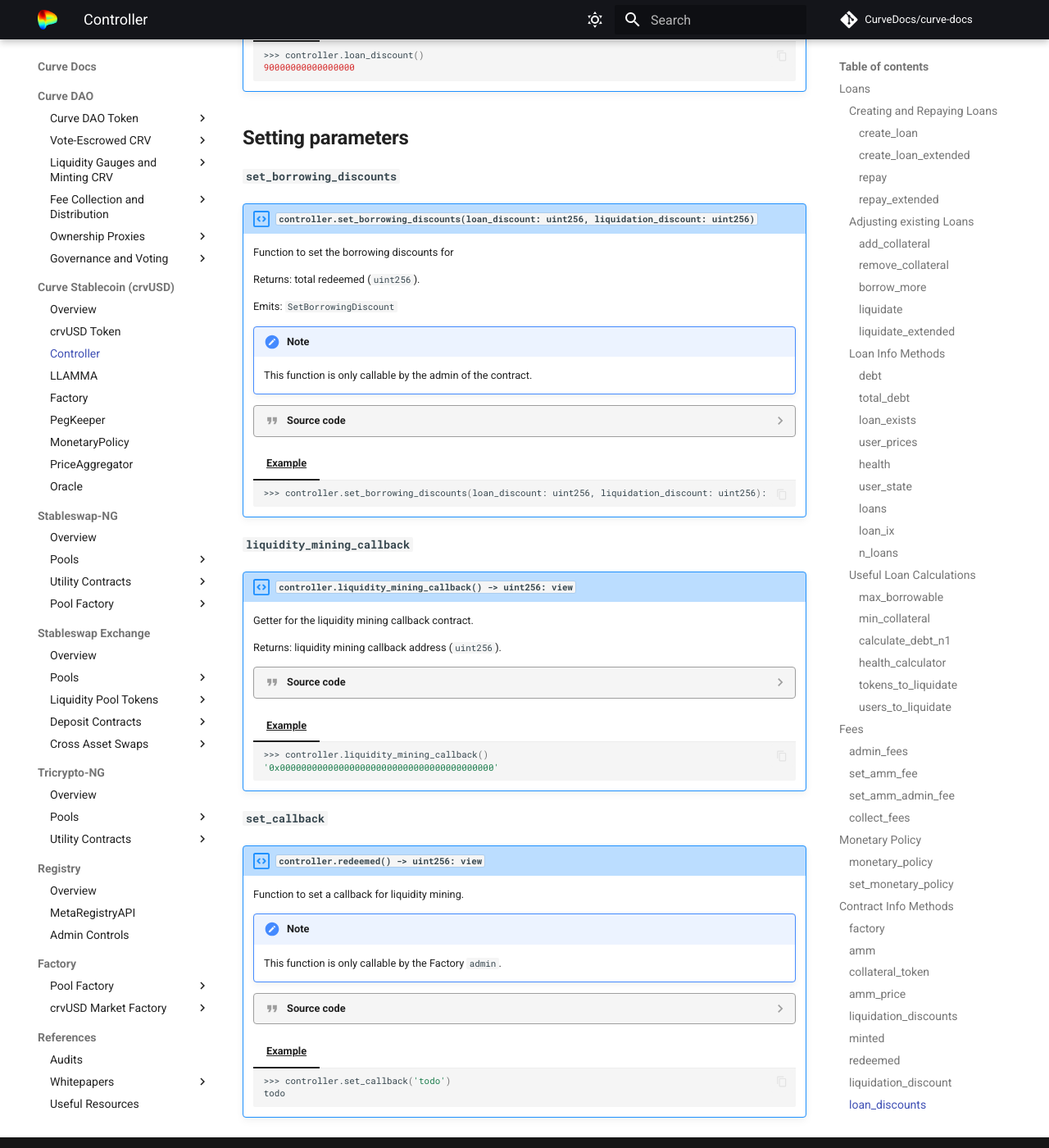
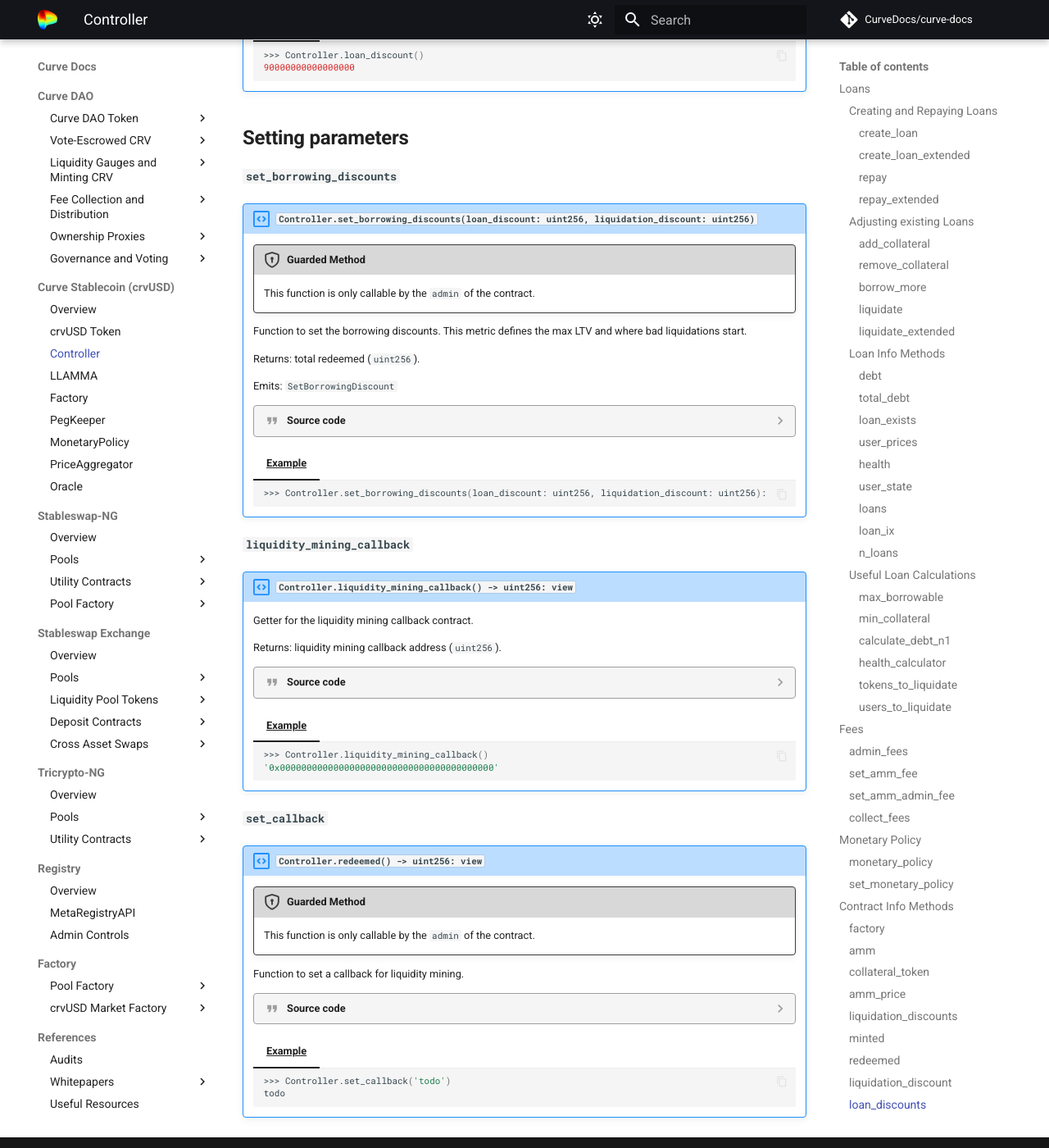
Before and after one commit to CurveDocs/curve-docs, an MkDocs documentation site: the page built from docs/crvUSD/controller.md, in a window 1280 px wide and 1400 px high, scrolled down 18734 px. Shown: the whole window at 82% size. Built offline with MkDocs 1.6.1 and Material for MkDocs 9.7.7, drawn with Linux system fonts in a browser that asks for light colours; comment, search, counter and statistics services are not loaded; some of the changed text lies outside the part shown.

Commit message:
cosmetic fixes

````diff
--- a/docs/crvUSD/controller.md
+++ b/docs/crvUSD/controller.md
@@ -14,7 +14,7 @@
 
 
 ### `create_loan`
-!!! description "`controller.create_loan(collateral: uint256, debt: uint256, N: uint256):`"
+!!! description "`Controller.create_loan(collateral: uint256, debt: uint256, N: uint256):`"
 
     Function to create a loan. The user must specify the amount of `collateral` to deposit into `N`-bands and the amount of `debt` to borrow. If a user already has an existing loan, the function will revert.
 
@@ -176,12 +176,12 @@
 
     === "Example"
         ```shell
-        >>> controller.create_loan(43957348178625209816, 60000000000000000000000, 15)
+        >>> Controller.create_loan(43957348178625209816, 60000000000000000000000, 15)
         ```
 
 
 ### `create_loan_extended`
-!!! description "`controller.create_loan_extended(collateral: uint256, debt: uint256, N: uint256, callbacker: address, callback_args: DynArray[uint256,5]):`"
+!!! description "`Controller.create_loan_extended(collateral: uint256, debt: uint256, N: uint256, callbacker: address, callback_args: DynArray[uint256,5]):`"
 
     Extended function to create a loan. This function passes crvUSD to a callback first so that it can leverage up.
 
@@ -353,12 +353,12 @@
 
     === "Example"
         ```shell
-        >>> controller.create_loan_extended(collateral: uint256, debt: uint256, N: uint256, callbacker: address, callback_args: DynArray[uint256,5])
+        >>> Controller.create_loan_extended(collateral: uint256, debt: uint256, N: uint256, callbacker: address, callback_args: DynArray[uint256,5])
         ```
 
 
 ### `repay`
-!!! description "`controller.repay(_d_debt: uint256, _for: address = msg.sender, max_active_band: int256 = 2**255-1, use_eth: bool = True):`"
+!!! description "`Controller.repay(_d_debt: uint256, _for: address = msg.sender, max_active_band: int256 = 2**255-1, use_eth: bool = True):`"
 
     Function to partially or fully repay `_d_debt` amount of debt.
 
@@ -555,12 +555,12 @@
 
     === "Example"
         ```shell
-        >>> controller.repay(_d_debt: uint256)
+        >>> Controller.repay(_d_debt: uint256)
         ```
 
 
 ### `repay_extended`
-!!! description "`controller.repay_extended(callbacker: address, callback_args: DynArray[uint256,5]):`"
+!!! description "`Controller.repay_extended(callbacker: address, callback_args: DynArray[uint256,5]):`"
 
     Extended function to repay a loan but get a stablecoin for that from callback (to deleverage).
 
@@ -761,14 +761,14 @@
 
     === "Example"
         ```shell
-        >>> controller.repay_extended(callbacker: address, callback_args: DynArray[uint256,5])
+        >>> Controller.repay_extended(callbacker: address, callback_args: DynArray[uint256,5])
         ```
 
 
 ## **Adjusting existing Loans**
 
 ### `add_collateral`
-!!! description "`controller.add_collateral(collateral: uint256, _for: address = msg.sender):`"
+!!! description "`Controller.add_collateral(collateral: uint256, _for: address = msg.sender):`"
 
     Function to add extra collateral to a position.
 
@@ -964,12 +964,12 @@
 
     === "Example"
         ```shell
-        >>> controller.add_collateral(collateral: uint256)
+        >>> Controller.add_collateral(collateral: uint256)
         ```
 
 
 ### `remove_collateral`
-!!! description "`controller.remove_collateral(collateral: uint256, use_eth: bool = True):`"
+!!! description "`Controller.remove_collateral(collateral: uint256, use_eth: bool = True):`"
 
     Function to remove collateral from a position.
 
@@ -1157,12 +1157,12 @@
 
     === "Example"
         ```shell
-        >>> controller.remove_collateral(collateral: uint256)
+        >>> Controller.remove_collateral(collateral: uint256)
         ```
 
 
 ### `borrow_more`
-!!! description "`controller.borrow_more(collateral: uint256, debt: uint256):`"
+!!! description "`Controller.borrow_more(collateral: uint256, debt: uint256):`"
 
     Function to borrow more stablecoins while adding more collateral (not necessary).
 
@@ -1346,12 +1346,12 @@
 
     === "Example"
         ```shell
-        >>> controller.borrow_more(collateral: uint256, debt: uint256)
+        >>> Controller.borrow_more(collateral: uint256, debt: uint256)
         ```
 
 
 ### `liquidate`
-!!! description "`controller.liquidate(user: address, min_x: uint256, use_eth: bool = True):`"
+!!! description "`Controller.liquidate(user: address, min_x: uint256, use_eth: bool = True):`"
 
     Function to perform a bad liquidation (or self-liquidation) of `user` if `health` is not good.
 
@@ -1587,12 +1587,12 @@
 
     === "Example"
         ```shell
-        >>> controller.liquidate(todo)
+        >>> Controller.liquidate(todo)
         ```
 
 
 ### `liquidate_extended`
-!!! description "`controller.liquidate_extended(user: address, min_x: uint256, frac: uint256, use_eth: bool, callbacker: address, callback_args: DynArray[uint256,5]):`"
+!!! description "`Controller.liquidate_extended(user: address, min_x: uint256, frac: uint256, use_eth: bool, callbacker: address, callback_args: DynArray[uint256,5]):`"
 
     Extended function to perform a bad liquidation (or self-liquidation) of `user` if `health` is not good.
 
@@ -1835,7 +1835,7 @@
 
     === "Example"
         ```shell
-        >>> controller.liquidate_extended(todo)
+        >>> Controller.liquidate_extended(todo)
         todo
         ```
 
@@ -1843,7 +1843,7 @@
 ## **Loan Info Methods**
 
 ### `debt`
-!!! description "`controller.debt(user: address) -> uint256:`"
+!!! description "`Controller.debt(user: address) -> uint256:`"
 
     Getter for the amount of debt for `user`. Decreases every block due to interest rate.
 
@@ -1890,13 +1890,13 @@
 
     === "Example"
         ```shell
-        >>> controller.debt("0x7a16fF8270133F063aAb6C9977183D9e72835428")
+        >>> Controller.debt("0x7a16fF8270133F063aAb6C9977183D9e72835428")
         1552311414080668514314009
         ```
 
 
 ### `total_debt`
-!!! description "`controller.total_debt() -> uint256:`"
+!!! description "`Controller.total_debt() -> uint256:`"
 
     Getter for the total debt of the controller (=total borrowed crvusd for the market).
 
@@ -1918,13 +1918,13 @@
 
     === "Example"
         ```shell
-        >>> controller.total_debt()
+        >>> Controller.total_debt()
         9045646634477681048071827
         ```
 
 
 ### `loan_exists`
-!!! description "`controller.loan_exists(user: address) -> bool:`"
+!!! description "`Controller.loan_exists(user: address) -> bool:`"
 
     Function to check if a loan for `user` exists.
 
@@ -1949,13 +1949,13 @@
 
     === "Example"
         ```shell
-        >>> controller.loan_exists("0x7a16fF8270133F063aAb6C9977183D9e72835428")
+        >>> Controller.loan_exists("0x7a16fF8270133F063aAb6C9977183D9e72835428")
         'true'
         ```
 
 
 ### `user_prices`
-!!! description "`controller.user_prices(user: address) -> uint256[2]:`"
+!!! description "`Controller.user_prices(user: address) -> uint256[2]:`"
 
     Getter for the highest price of the upper band and lowest price of the lower band the user has deposited in the AMM.
 
@@ -2058,13 +2058,13 @@
 
     === "Example"
         ```shell
-        >>> controller.users_price("0x7a16fF8270133F063aAb6C9977183D9e72835428"):
+        >>> Controller.users_price("0x7a16fF8270133F063aAb6C9977183D9e72835428"):
         1975909341832570932896, 1786976990595821859153
         ```
 
 
 ### `health`
-!!! description "`controller.health(user: address, full: bool = False) -> int256:`"
+!!! description "`Controller.health(user: address, full: bool = False) -> int256:`"
 
     Getter for the health of the position normalized to 1e18 for `user`.
 
@@ -2120,15 +2120,15 @@
 
     === "Example"
         ```shell
-        >>> controller.health("0x04d52e150E49c1bbc9Ddde258060A3bF28D9fD70")
+        >>> Controller.health("0x04d52e150E49c1bbc9Ddde258060A3bF28D9fD70")
         33346624773659668
-        >>> controller.health("0x04d52e150E49c1bbc9Ddde258060A3bF28D9fD70", 1)
+        >>> Controller.health("0x04d52e150E49c1bbc9Ddde258060A3bF28D9fD70", 1)
         493166314275207865
         ```
 
 
 ### `user_state`
-!!! description "`controller.user_state(user: address) -> uint256[4]:`"
+!!! description "`Controller.user_state(user: address) -> uint256[4]:`"
 
     Getter for the user state in one call.
 
@@ -2192,13 +2192,13 @@
 
     === "Example"
         ```shell
-        >>> controller.user_state("0x7a16fF8270133F063aAb6C9977183D9e72835428"):
+        >>> Controller.user_state("0x7a16fF8270133F063aAb6C9977183D9e72835428"):
         523889507286953887976, 643761728367446923280941, 1455238676830152227963549, 10
         ```
 
 
 ### `loans`
-!!! description "`controller.liquidation_discounts(arg0: uint256) -> uint256: view`"
+!!! description "`Controller.liquidation_discounts(arg0: uint256) -> uint256: view`"
 
     Getter for the user that created loan at index `arg0`.
 
@@ -2216,13 +2216,13 @@
 
     === "Example"
         ```shell
-        >>> controller.loans(0)
+        >>> Controller.loans(0)
         '0x7a16fF8270133F063aAb6C9977183D9e72835428'
         ```
 
 
 ### `loan_ix`
-!!! description "`controller.loan_ix(arg0: address) -> address: view`"
+!!! description "`Controller.loan_ix(arg0: address) -> address: view`"
 
     Getter for the posistion of the loan in the list.
 
@@ -2240,13 +2240,13 @@
 
     === "Example"
         ```shell
-        >>> controller.loans_ix("0x7a16fF8270133F063aAb6C9977183D9e72835428")
+        >>> Controller.loans_ix("0x7a16fF8270133F063aAb6C9977183D9e72835428")
         0
         ```
 
 
 ### `n_loans`
-!!! description "`controller.n_loans() -> uint256: view`"
+!!! description "`Controller.n_loans() -> uint256: view`"
 
     Getter for the number of loans.
 
@@ -2264,7 +2264,7 @@
 
     === "Example"
         ```shell
-        >>> controller.n_loans()
+        >>> Controller.n_loans()
         136
         ```
 
@@ -2272,7 +2272,7 @@
 The following functions can be used to pre-calculate metrics before creating a loan.
 
 ### `max_borrowable`
-!!! description "`controller.max_borrowable(collateral: uint256, N: uint256) -> uint256:`"
+!!! description "`Controller.max_borrowable(collateral: uint256, N: uint256) -> uint256:`"
 
     Function to calculate the maximum amount of crvUSD that can be borrowed against `collateral` using `N`-bands. If the max_borrowable amount exceeds the crvUSD balance of the controller (essentially, what is left to be borrowed), it returns the amount that remains available for borrowing.
 
@@ -2348,13 +2348,13 @@
 
     === "Example"
         ```shell
-        >>> controller.max_borrowable(1000000000000000000, 20)
+        >>> Controller.max_borrowable(1000000000000000000, 20)
         1609245276829365771473
         ```
 
 
 ### `min_collateral`
-!!! description "`controller.min_collateral(debt: uint256, N: uint256) -> uint256:`"
+!!! description "`Controller.min_collateral(debt: uint256, N: uint256) -> uint256:`"
 
     Function to calculate the minimum amount of collateral that is necessary to support `debt` using `N`-bands.
 
@@ -2413,13 +2413,13 @@
 
     === "Example"
         ```shell
-        >>> controller.min_collateral(1609245276829365771473, 20)
+        >>> Controller.min_collateral(1609245276829365771473, 20)
         999999846411950179
         ```
 
 
 ### `calculate_debt_n1`
-!!! description "`controller.calculate_debt_n1(collateral: uint256, debt: uint256, N: uint256) -> int256:`"
+!!! description "`Controller.calculate_debt_n1(collateral: uint256, debt: uint256, N: uint256) -> int256:`"
 
     Getter method to calculate the upper band number for the deposit to sit in to support the give debt.
 
@@ -2502,13 +2502,13 @@
 
     === "Example"
         ```shell
-        >>> controller.calculate_debt_n1(todo)
+        >>> Controller.calculate_debt_n1(todo)
         todo
         ```
 
 
 ### `health_calculator`
-!!! description "`controller.health_calculator(user: address, d_collateral: int256, d_debt: int256, full: bool, N: uint256 = 0) -> int256:`"
+!!! description "`Controller.health_calculator(user: address, d_collateral: int256, d_debt: int256, full: bool, N: uint256 = 0) -> int256:`"
 
     Function to predict the health after changing collateral (`d_collateral`) or debt (`d_debt`).
 
@@ -2584,13 +2584,13 @@
 
     === "Example"
         ```shell
-        >>> controller.health_calculator(todo)
+        >>> Controller.health_calculator(todo)
         todo
         ```
 
 
 ### `tokens_to_liquidate`
-!!! description "`controller.tokens_to_liquidate(user: address, frac: uint256 = 10 ** 18) -> uint256:`"
+!!! description "`Controller.tokens_to_liquidate(user: address, frac: uint256 = 10 ** 18) -> uint256:`"
 
     Function to calculate the amount of stablecoins to have in a liquidator's wallet in order to liquidate a user.
 
@@ -2626,13 +2626,13 @@
 
     === "Example"
         ```shell
-        >>> controller.tokens_to_liquidate(todo)
+        >>> Controller.tokens_to_liquidate(todo)
         todo
         ```
 
 
 ### `users_to_liquidate`
-!!! description "`controller.users_to_liquidate(_from: uint256=0, _limit: uint256=0) -> DynArray[Position, 1000]:`"
+!!! description "`Controller.users_to_liquidate(_from: uint256=0, _limit: uint256=0) -> DynArray[Position, 1000]:`"
 
     Getter for a dynamic array of users who can be "hard-liquidated".
 
@@ -2687,10 +2687,9 @@
 
     === "Example"
         ```shell
-        >>> controller.users_to_liquidate(0)
+        >>> Controller.users_to_liquidate(0)
         []
         ```
-
 
 
 # **Fees**
@@ -2950,7 +2949,7 @@
 MonetaryPolicy determines the interest rate for the market: [MonetaryPolicy Documenatation](../crvUSD/monetarypolicy.md).
 
 ### `monetary_policy`
-!!! description "`controller.monetary_policy() -> address: view`"
+!!! description "`Controller.monetary_policy() -> address: view`"
 
     Getter for the monetary policy contract.
 
@@ -2964,12 +2963,12 @@
 
     === "Example"
         ```shell
-        >>> controller.monetary_policy()
+        >>> Controller.monetary_policy()
         '0xc684432FD6322c6D58b6bC5d28B18569aA0AD0A1'
         ```
 
 ### `set_monetary_policy`
-!!! description "`controller.set_monetary_policy(monetary_policy: address):"
+!!! description "`Controller.set_monetary_policy(monetary_policy: address):"
 
     Function to set the monetary policy contract. Initially, the monetary policy contract is configured when a new market is added via the Factory. However, this function allows the contract address to be changed later. When setting the new address, the function calls `rate_write()` from the monetary policy contract to verify if the ABI is correct.
 
@@ -3017,7 +3016,7 @@
 
     === "Example"
         ```shell
-        >>> controller.set_monetary_policy("todo")
+        >>> Controller.set_monetary_policy("todo")
         todo
         ```
 
@@ -3026,7 +3025,7 @@
 # **Contract Info Methods**
 
 ### `factory`
-!!! description "`controller.factory() -> address: view`"
+!!! description "`Controller.factory() -> address: view`"
 
     Getter of the factory contract of the controller.
 
@@ -3092,13 +3091,13 @@
 
     === "Example"
         ```shell
-        >>> controller.factory()
+        >>> Controller.factory()
         '0xC9332fdCB1C491Dcc683bAe86Fe3cb70360738BC
         ```
 
 
 ### `amm`
-!!! description "`controller.amm() -> address: view`"
+!!! description "`Controller.amm() -> address: view`"
 
     Getter of the AMM contract of the controller.
 
@@ -3158,13 +3157,13 @@
 
     === "Example"
         ```shell
-        >>> controller.amm()
+        >>> Controller.amm()
         '0x136e783846ef68C8Bd00a3369F787dF8d683a696'
         ```
 
 
 ### `collateral_token`
-!!! description "`controller.collateral_token() -> address: view`"
+!!! description "`Controller.collateral_token() -> address: view`"
 
     Getter of the collateral token for the market.
 
@@ -3224,13 +3223,13 @@
 
     === "Example"
         ```shell
-        >>> controller.collateral_token()
+        >>> Controller.collateral_token()
         '0xac3E018457B222d93114458476f3E3416Abbe38F'
         ```
 
 
 ### `amm_price`
-!!! description "`controller.amm_price() -> uint256:`"
+!!! description "`Controller.amm_price() -> uint256:`"
 
     Getter for the current price from the AMM.
 
@@ -3305,13 +3304,13 @@
 
     === "Example"
         ```shell
-        >>> controller.amm_price():
+        >>> Controller.amm_price():
         1894335198818887625018
         ```
 
 
 ### `liquidation_discounts`
-!!! description "`controller.liquidation_discounts(arg0: address) -> uint256: view`"
+!!! description "`Controller.liquidation_discounts(arg0: address) -> uint256: view`"
 
     Getter method for the liquidation discount of a user.
 
@@ -3329,13 +3328,13 @@
 
     === "Example"
         ```shell
-        >>> controller.liquidation_discounts("0x7a16fF8270133F063aAb6C9977183D9e72835428")
+        >>> Controller.liquidation_discounts("0x7a16fF8270133F063aAb6C9977183D9e72835428")
         60000000000000000
         ```
 
 
 ### `minted`
-!!! description "`controller.minted() -> uint256: view`"
+!!! description "`Controller.minted() -> uint256: view`"
 
     Getter for the total amount of crvUSD minted from this controller. Increments by the amount of debt when calling `create_loan` or `borrow_more`.
 
@@ -3349,13 +3348,13 @@
 
     === "Example"
         ```shell
-        >>> controller.minted()
+        >>> Controller.minted()
         17090918188139724484312313
         ```
 
 
 ### `redeemed`
-!!! description "`controller.redeemed() -> uint256: view`"
+!!! description "`Controller.redeemed() -> uint256: view`"
 
     Getter for the total amount of crvUSD redeemed from this controller. Increments by the amount of debt that is repayed when calling `repay` or `repay_extended`.
 
@@ -3369,12 +3368,12 @@
 
     === "Example"
         ```shell
-        >>> controller.redeemed()
+        >>> Controller.redeemed()
         7731390765158807406740136
         ```
 
 ### `liquidation_discount`
-!!! description "`controller.liquidation_discount() -> uint256: view`"
+!!! description "`Controller.liquidation_discount() -> uint256: view`"
 
     Getter for the liquidation discount. This value is used to discount the collateral value when calculating the health for liquidation puroses in order to incentivize liquidators.
 
@@ -3431,13 +3430,13 @@
 
     === "Example"
         ```shell
-        >>> controller.liquidation_discount()
+        >>> Controller.liquidation_discount()
         60000000000000000
         ```
 
 
 ### `loan_discounts`
-!!! description "`controller.liquidation_discount() -> uint256: view`"
+!!! description "`Controller.liquidation_discount() -> uint256: view`"
 
     Getter for the discount of the maximum loan size compared to `get_x_down()` value. This value defines the LTV.
 
@@ -3494,23 +3493,23 @@
 
     === "Example"
         ```shell
-        >>> controller.loan_discount()
+        >>> Controller.loan_discount()
         90000000000000000
         ```
 
 # **Setting parameters**
 
 ### `set_borrowing_discounts`
-!!! description "`controller.set_borrowing_discounts(loan_discount: uint256, liquidation_discount: uint256)`"
-
-    Function to set the borrowing discounts for
+!!! description "`Controller.set_borrowing_discounts(loan_discount: uint256, liquidation_discount: uint256)`"
+
+    !!!guard "Guarded Method"
+        This function is only callable by the `admin` of the contract.
+
+    Function to set the borrowing discounts. This metric defines the max LTV and where bad liquidations start.
 
     Returns: total redeemed (`uint256`).
 
     Emits: `SetBorrowingDiscount`
-
-    !!!note
-        This function is only callable by the admin of the contract.
 
     ??? quote "Source code"
 
@@ -3538,12 +3537,12 @@
 
     === "Example"
         ```shell
-        >>> controller.set_borrowing_discounts(loan_discount: uint256, liquidation_discount: uint256):
+        >>> Controller.set_borrowing_discounts(loan_discount: uint256, liquidation_discount: uint256):
         ```
 
 
 ### `liquidity_mining_callback`
-!!! description "`controller.liquidity_mining_callback() -> uint256: view`"
+!!! description "`Controller.liquidity_mining_callback() -> uint256: view`"
 
     Getter for the liquidity mining callback contract.
 
@@ -3557,18 +3556,18 @@
 
     === "Example"
         ```shell
-        >>> controller.liquidity_mining_callback()
+        >>> Controller.liquidity_mining_callback()
         '0x0000000000000000000000000000000000000000'
         ```
 
 
 ### `set_callback`
-!!! description "`controller.redeemed() -> uint256: view`"
+!!! description "`Controller.redeemed() -> uint256: view`"
+
+    !!!guard "Guarded Method"
+        This function is only callable by the `admin` of the contract.
 
     Function to set a callback for liquidity mining.
-
-    !!!note
-        This function is only callable by the Factory `admin`.
 
     ??? quote "Source code"
 
@@ -3585,6 +3584,6 @@
 
     === "Example"
         ```shell
-        >>> controller.set_callback('todo')
+        >>> Controller.set_callback('todo')
         todo
         ```
````
Also changed, not shown: other parts of docs/crvUSD/controller.md (+8 -8 lines), docs/crvUSD/amm.md (+105 -142 lines).
